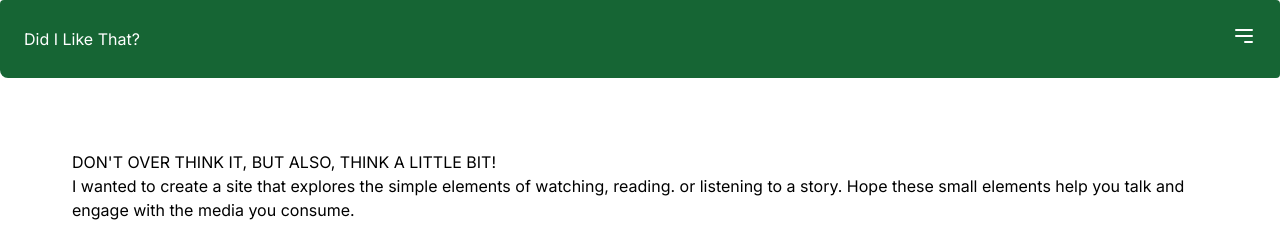
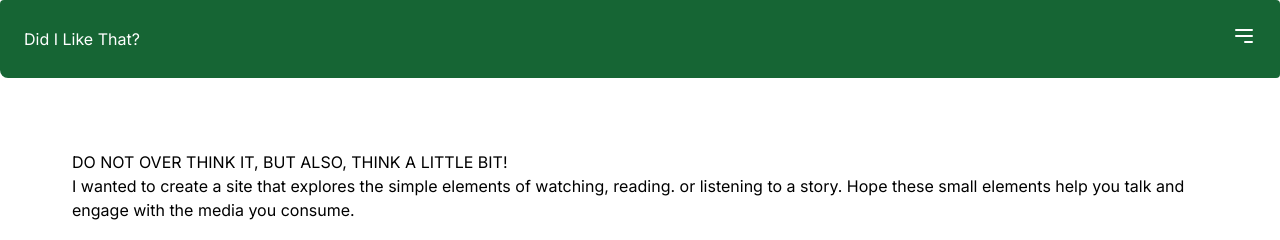
Before and after one commit to rohansinha01/capstone, a Next.js app: page /faq in a window 1280 px wide. Shown: the top 240 px of the page. Built offline with nearby package versions, Linux system fonts and the light colour scheme; what tw-elements would draw is missing.

Commit message:
eslint error

```diff
--- a/app/faq/page.tsx
+++ b/app/faq/page.tsx
@@ -1,4 +1,4 @@
-import { Footer } from "../components/Footer"
+
 import { Navbar } from "../components/Navbar"
 
 export default function faq() {
@@ -6,7 +6,7 @@ export default function faq() {
         <>
         <Navbar />
         <div className="p-12 m-6">
-        <h1>DON'T OVER THINK IT, BUT ALSO, THINK A LITTLE BIT!</h1>
+        <h1>DO NOT OVER THINK IT, BUT ALSO, THINK A LITTLE BIT!</h1>
         <p>I wanted to create a site that explores the simple elements of watching, reading. or listening to a story. Hope these small elements help you talk and engage with the media you consume.</p>
         <br/>
         <h3>3-7: I DID NOT LIKE THAT!</h3>
--- a/next.config.mjs
+++ b/next.config.mjs
@@ -1,4 +1,8 @@
 /** @type {import('next').NextConfig} */
-const nextConfig = {};
+const nextConfig = {
+    esliint: {
+        ignoreDuringBuilds: true,
+    },
+};
 
 export default nextConfig;
```
